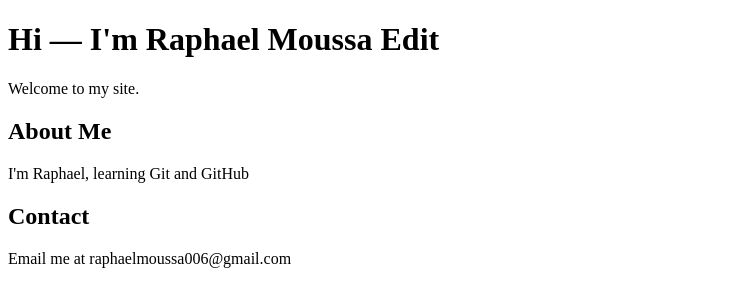
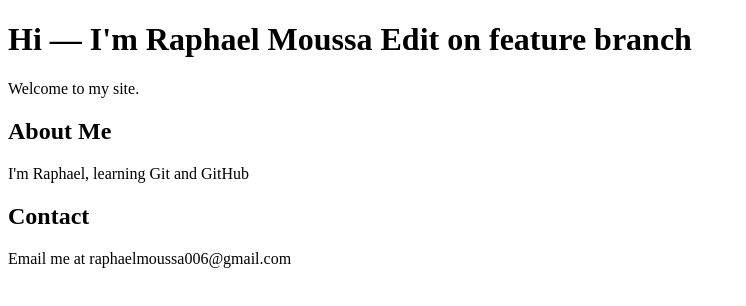
Before and after one commit to raphaelmoussa/my-site, a plain HTML site: page index.html in a window 1280 px wide. Shown: the whole page, without its empty margins (0-746 px from the left). Drawn offline with Linux system fonts and the light colour scheme.

Commit message:
Edit heading on feature branch

```diff
--- a/index.html
+++ b/index.html
@@ -6,7 +6,8 @@
     <title>My Site</title>
   </head>
   <body>
-    <h1>Hi — I'm Raphael Moussa Edit</h1>
+    <h1>Hi — I'm Raphael Moussa Edit on feature branch
+</h1>
      <p>Welcome to my site.</p>
     <h2>About Me</h2>
      <p>I'm Raphael, learning Git and GitHub</p>
```
